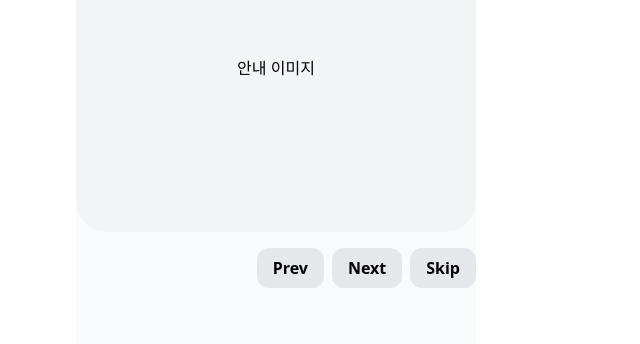
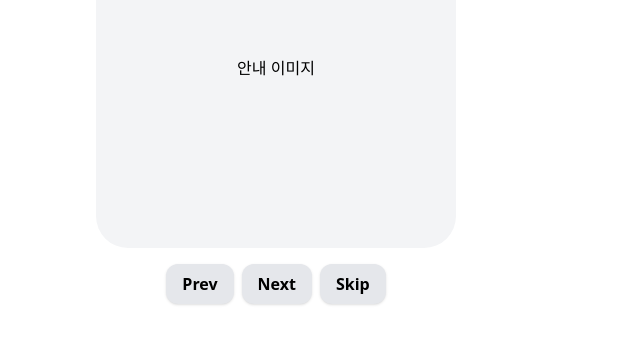
Before and after one commit to Noddyhub/Noddy-FE, a React (Vite) app in the folder frontend-dashboard/: page /instruction-page in a window 1280 px wide. Shown: the part 296-640 px from the top of the page, without its empty margins (364-1004 px from the left). Built offline with nearby package versions, Linux system fonts and the light colour scheme.

Commit message:
design: UI 디자인 세부 조정 #31

```diff
--- a/frontend-dashboard/src/components/ControlKey.jsx
+++ b/frontend-dashboard/src/components/ControlKey.jsx
@@ -8,7 +8,7 @@ export default function ControlKey({ name }) {
       <div className="mt-2 mb-2 ml-2 font-bold">{name}</div>
       <div className="flex flex-row">
         <select
-          className="mr-2 h-7 w-20 rounded-lg bg-gray-200 px-2 font-bold"
+          className="mr-2 h-7 w-20 rounded-lg bg-gray-200 px-2 font-bold shadow"
           value={hotKey}
           onChange={(e) => setHotKey(e.target.value)}
         >
--- a/frontend-dashboard/src/components/Header.jsx
+++ b/frontend-dashboard/src/components/Header.jsx
@@ -9,13 +9,13 @@ export default function Header() {
         <div className="flex justify-center text-4xl font-extrabold">Noddy</div>
         <div className="mt-[1.5vh] flex h-[3vh] w-[50vh]">
           <button
-            className="mr-2 ml-auto h-[4vh] w-[7vh] cursor-pointer rounded-xl bg-white font-bold"
+            className="mr-2 ml-auto h-[4vh] w-[7vh] cursor-pointer rounded-xl bg-white font-bold shadow"
             onClick={() => setOptionPage("Cursor")}
           >
             Cursor
           </button>
           <button
-            className="mr-3 h-[4vh] w-[7vh] cursor-pointer rounded-xl bg-white font-bold"
+            className="mr-3 h-[4vh] w-[7vh] cursor-pointer rounded-xl bg-white font-bold shadow"
             onClick={() => setOptionPage("Scroll")}
           >
             Scroll
--- a/frontend-dashboard/src/layouts/InstructionPageLayout.jsx
+++ b/frontend-dashboard/src/layouts/InstructionPageLayout.jsx
@@ -9,15 +9,14 @@ export default function InstructionPageLayout() {
 
   return (
     <>
-      <div className="absolute -z-100 h-[100vh] w-[50vh] bg-gray-50"></div>
-      <div className="flex h-[50vh] w-[50vh] flex-col justify-between">
-        <div className="flex h-[50vh] w-full flex-col items-center justify-center rounded-4xl bg-gray-100">
+      <div className="flex w-[50vh] flex-col items-center justify-between">
+        <div className="flex h-[45vh] w-[45vh] flex-col items-center justify-center rounded-4xl bg-gray-100">
           안내 이미지
         </div>
-        <div className="my-4 flex justify-end gap-2">
-          <button className="cursor-pointer rounded-xl bg-gray-200 px-4 py-2 font-bold">Prev</button>
-          <button className="cursor-pointer rounded-xl bg-gray-200 px-4 py-2 font-bold">Next</button>
-          <button className="cursor-pointer rounded-xl bg-gray-200 px-4 py-2 font-bold" onClick={clickHandler}>
+        <div className="my-4 flex gap-2">
+          <button className="cursor-pointer rounded-xl bg-gray-200 px-4 py-2 font-bold shadow">Prev</button>
+          <button className="cursor-pointer rounded-xl bg-gray-200 px-4 py-2 font-bold shadow">Next</button>
+          <button className="cursor-pointer rounded-xl bg-gray-200 px-4 py-2 font-bold shadow" onClick={clickHandler}>
             Skip
           </button>
         </div>
--- a/frontend-dashboard/src/layouts/OptionPageLayout.jsx
+++ b/frontend-dashboard/src/layouts/OptionPageLayout.jsx
@@ -19,7 +19,6 @@ export default function OptionPageLayout() {
 
   return (
     <>
-      <div className="absolute -z-100 h-[100vh] w-[50vh] bg-gray-50"></div>
       <Header />
       <main>
         <Body children={renderOption()} />
--- a/frontend-dashboard/src/layouts/StartPageLayout.jsx
+++ b/frontend-dashboard/src/layouts/StartPageLayout.jsx
@@ -10,10 +10,9 @@ export default function StartPageLayout() {
 
   return (
     <>
-      <div className="absolute -z-100 h-[100vh] w-[50vh] bg-gray-50"></div>
       <div className="flex justify-center text-6xl font-extrabold">Noddy</div>
       <img className="mt-10 w-[30vh]" src={AirPodsImage} />
-      <button className="mt-10 cursor-pointer rounded-xl bg-gray-200 px-4 py-2 font-bold" onClick={clickHandler}>
+      <button className="mt-10 cursor-pointer rounded-xl bg-gray-200 px-4 py-2 font-bold shadow" onClick={clickHandler}>
         START
       </button>
     </>
```
